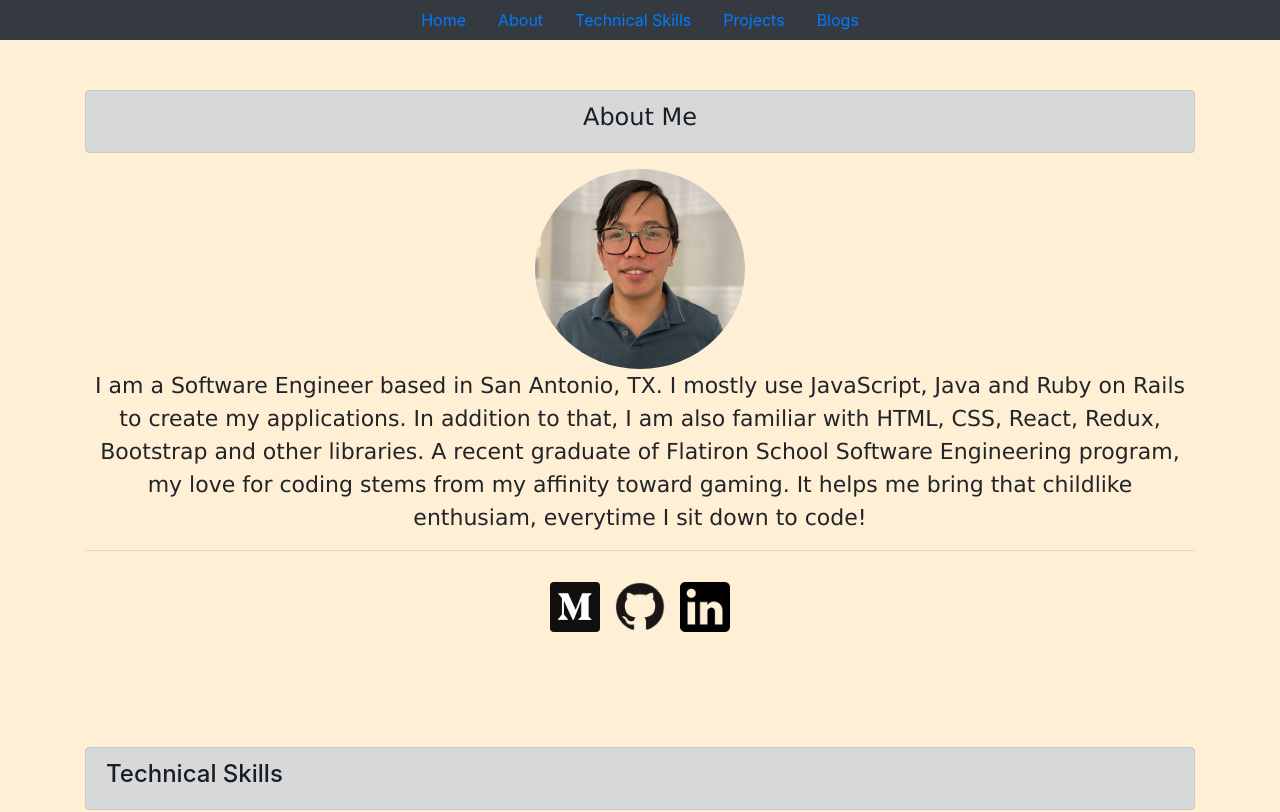
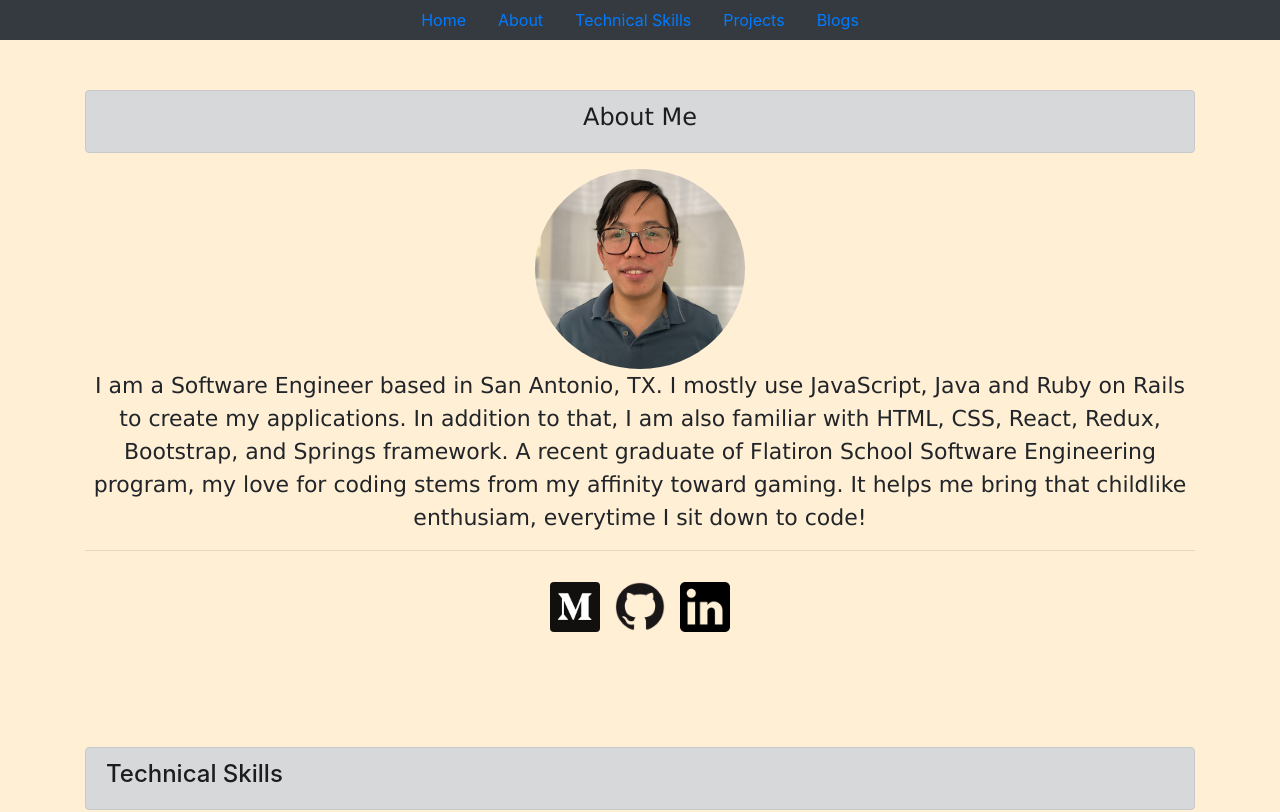
Before and after one commit to ashok997/portfolio, a React (Create React App) app: page / in a window 1280 px wide. Shown: the top 812 px of the page. Built offline with nearby package versions, Linux system fonts and the light colour scheme; no server answers.

Commit message:
removed some typos

```diff
--- a/src/Bio.js
+++ b/src/Bio.js
@@ -30,7 +30,7 @@ class Bio extends React.Component {
               I am a Software Engineer based in San Antonio, TX. I mostly use
               JavaScript, Java and Ruby on Rails to create my applications. In
               addition to that, I am also familiar with HTML, CSS, React, Redux,
-              Bootstrap and other libraries. A recent graduate of Flatiron
+              Bootstrap, and Springs framework. A recent graduate of Flatiron
               School Software Engineering program, my love for coding stems from
               my affinity toward gaming. It helps me bring that childlike
               enthusiam, everytime I sit down to code!
```
